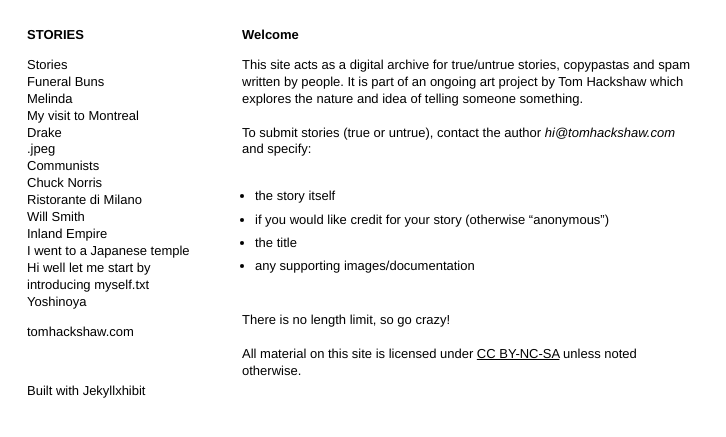
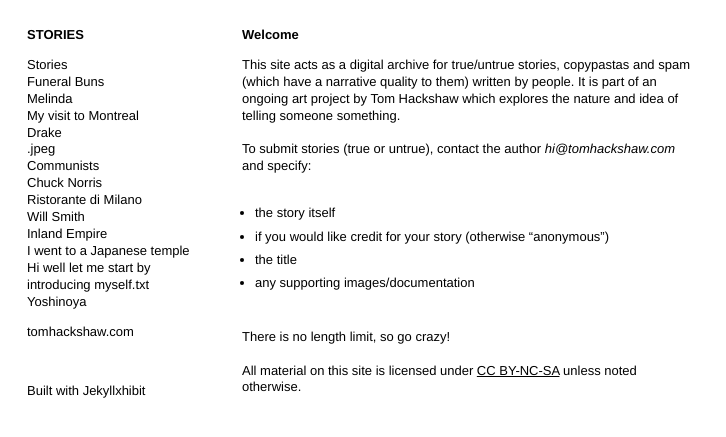
Before and after one commit to virtualnz/testsite, a Jekyll site: the page built from index.md, in a window 1280 px wide. Shown: the top 437 px of the page, without its empty margins (0-726 px from the left). Built offline with Jekyll 4.4.1, drawn with Linux system fonts in a browser that asks for light colours.

Commit message:
Updated index.md

```diff
--- a/index.md
+++ b/index.md
@@ -4,7 +4,7 @@
 published: true
 ---
 
-This site acts as a digital archive for true/untrue stories, copypastas and spam written by people. It is part of an ongoing art project by Tom Hackshaw which explores the nature and idea of telling someone something.
+This site acts as a digital archive for true/untrue stories, copypastas and spam (which have a narrative quality to them) written by people. It is part of an ongoing art project by Tom Hackshaw which explores the nature and idea of telling someone something.
 <br><br>
 To submit stories (true or untrue), contact the author _hi@tomhackshaw.com_ and specify:
 <br><br>
```
